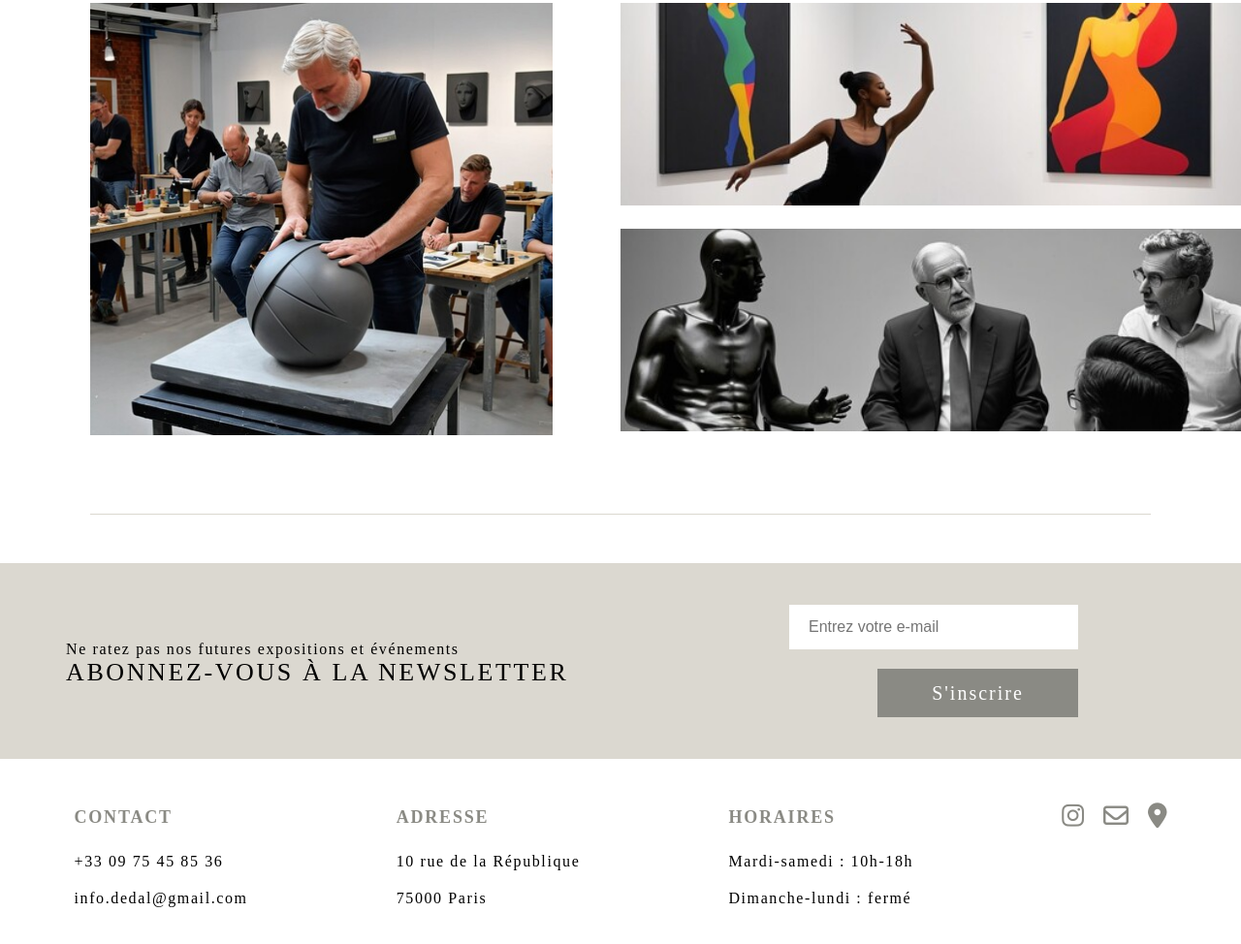
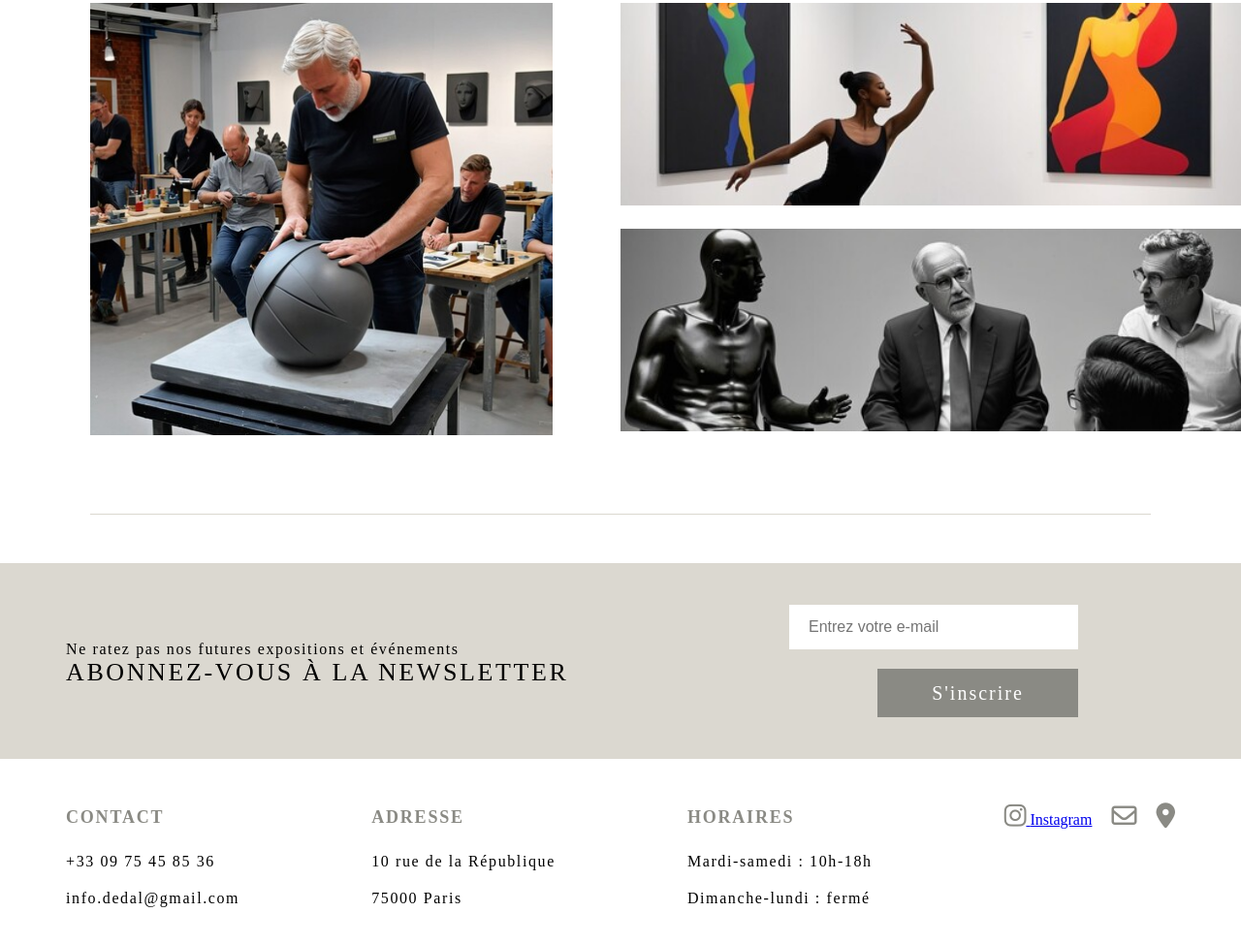
Before and after one commit to FasihNoel/Projet-DDL.github.io, a plain HTML site: page index.html in a window 1280 px wide. Shown: the part 2490-3464 px from the top of the page at 97% size. Drawn offline with Linux system fonts and the light colour scheme; files whose address does not match are found by name; a web font is replaced by a local one.

Commit message:
Update index.html

```diff
--- a/index.html
+++ b/index.html
@@ -256,6 +256,7 @@
             <div class="icones">
                 <a href="https://www.instagram.com/dedalgallery/" target="_blank" rel="noopener noreferrer">
                     <i class="fa-brands fa-instagram" aria-label="Instagram"></i>
+                    <span class="icon-text">Instagram</span>
                 </a>
                 <a href="mailto:info.dedal@gmail.com" target="_blank" rel="noopener noreferrer">
                     <i class="fa-regular fa-envelope" aria-label="Email"></i>
```
